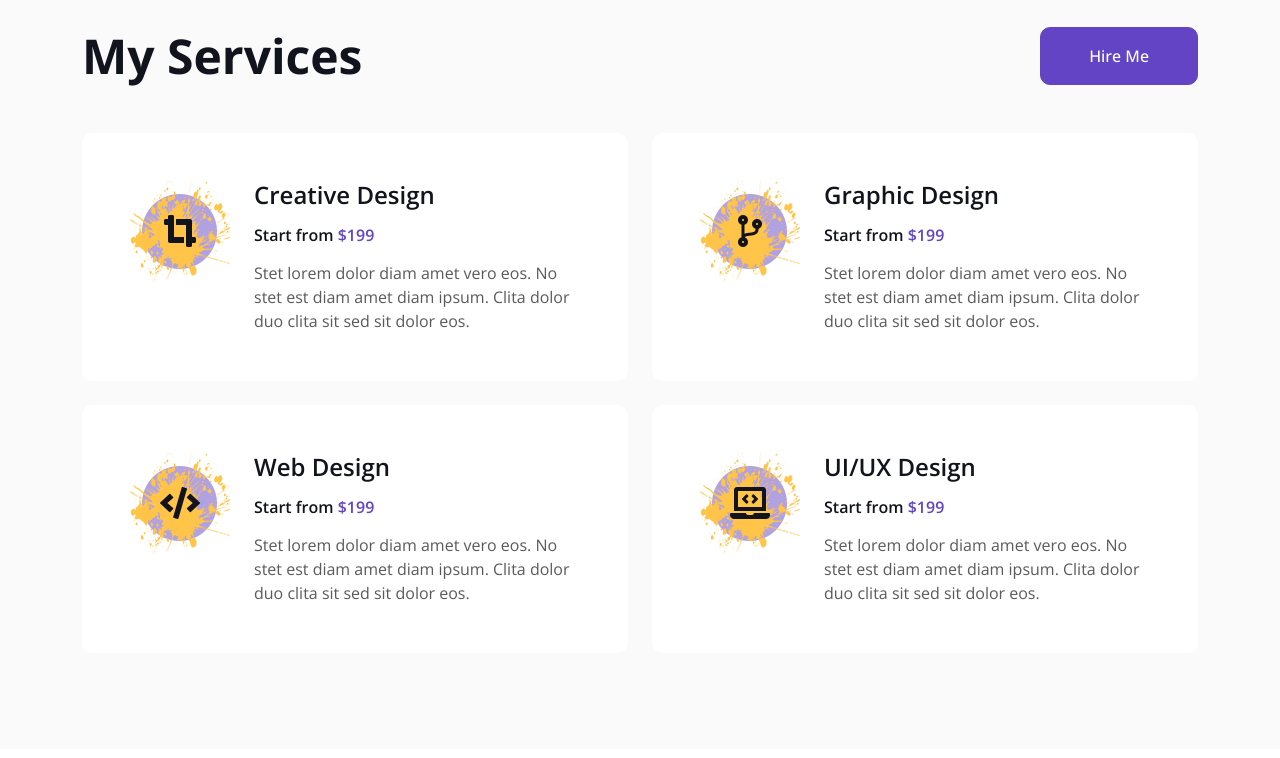
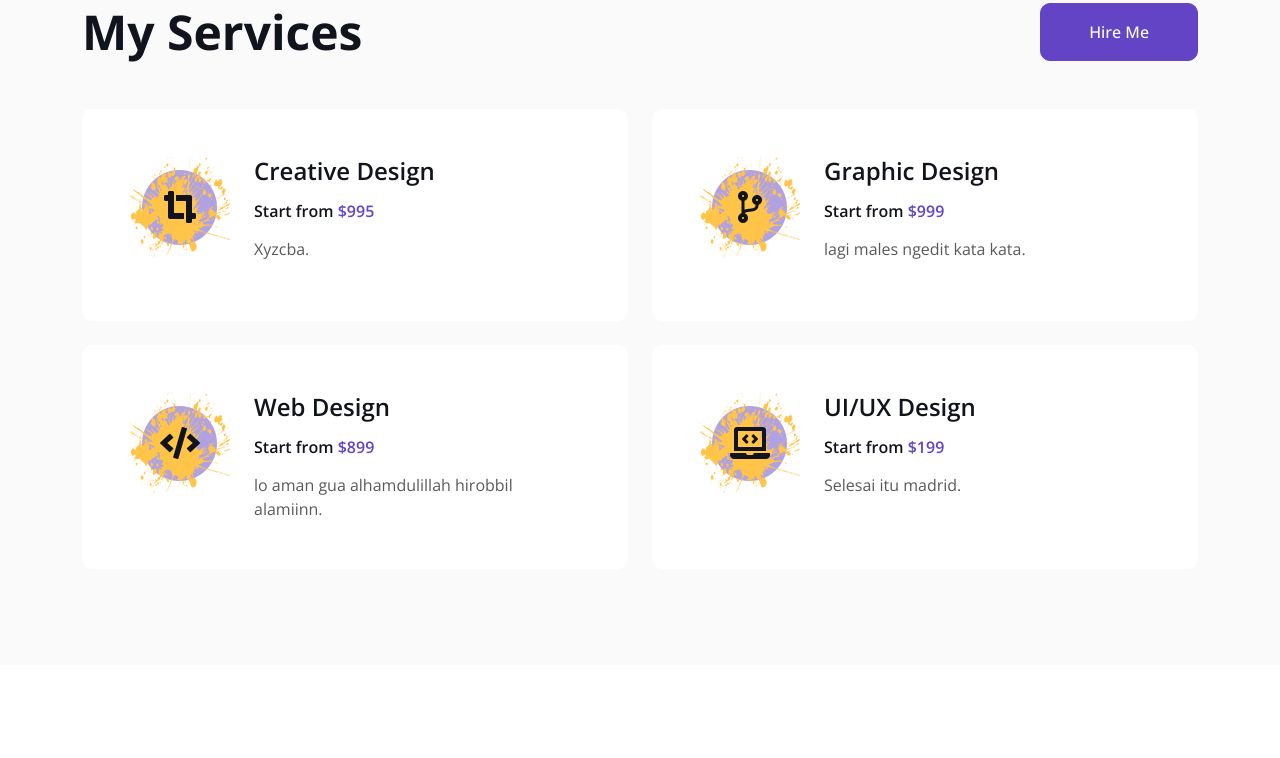
Before and after one commit to mahfudretro/perkorodunyo, a plain HTML site: page index.html in a window 1280 px wide. Shown: the part 1865-2623 px from the top of the page. Drawn offline with nearby package versions, Linux system fonts and the light colour scheme.

Commit message:
Update index.html

```diff
--- a/index.html
+++ b/index.html
@@ -167,7 +167,7 @@
             <div class="row g-5">
                 <div class="col-lg-6 wow fadeInUp" data-wow-delay="0.1s">
                     <h1 class="display-5 mb-5">Skills & Experience</h1>
-                    <p class="mb-4">Stet no et lorem dolor et diam, amet duo ut dolore vero eos. No stet est diam rebum amet diam ipsum clita dolor duo clita sit.</p>
+                    <p class="mb-4">Hai.</p>
                     <h3 class="mb-4">My Skills</h3>
                     <div class="row align-items-center">
                         <div class="col-md-6">
@@ -323,8 +323,8 @@
                         </div>
                         <div class="ms-sm-4">
                             <h4 class="mb-3">Creative Design</h4>
-                            <h6 class="mb-3">Start from <span class="text-primary">$199</span></h6>
-                            <span>Stet lorem dolor diam amet vero eos. No stet est diam amet diam ipsum. Clita dolor duo clita sit sed sit dolor eos.</span>
+                            <h6 class="mb-3">Start from <span class="text-primary">$995</span></h6>
+                            <span>Xyzcba.</span>
                         </div>
                     </div>
                 </div>
@@ -335,8 +335,8 @@
                         </div>
                         <div class="ms-sm-4">
                             <h4 class="mb-3">Graphic Design</h4>
-                            <h6 class="mb-3">Start from <span class="text-primary">$199</span></h6>
-                            <span>Stet lorem dolor diam amet vero eos. No stet est diam amet diam ipsum. Clita dolor duo clita sit sed sit dolor eos.</span>
+                            <h6 class="mb-3">Start from <span class="text-primary">$999</span></h6>
+                            <span>lagi males ngedit kata kata.</span>
                         </div>
                     </div>
                 </div>
@@ -347,8 +347,8 @@
                         </div>
                         <div class="ms-sm-4">
                             <h4 class="mb-3">Web Design</h4>
-                            <h6 class="mb-3">Start from <span class="text-primary">$199</span></h6>
-                            <span>Stet lorem dolor diam amet vero eos. No stet est diam amet diam ipsum. Clita dolor duo clita sit sed sit dolor eos.</span>
+                            <h6 class="mb-3">Start from <span class="text-primary">$899</span></h6>
+                            <span>lo aman gua alhamdulillah hirobbil alamiinn.</span>
                         </div>
                     </div>
                 </div>
@@ -360,7 +360,7 @@
                         <div class="ms-sm-4">
                             <h4 class="mb-3">UI/UX Design</h4>
                             <h6 class="mb-3">Start from <span class="text-primary">$199</span></h6>
-                            <span>Stet lorem dolor diam amet vero eos. No stet est diam amet diam ipsum. Clita dolor duo clita sit sed sit dolor eos.</span>
+                            <span>Selesai itu madrid.</span>
                         </div>
                     </div>
                 </div>
```
